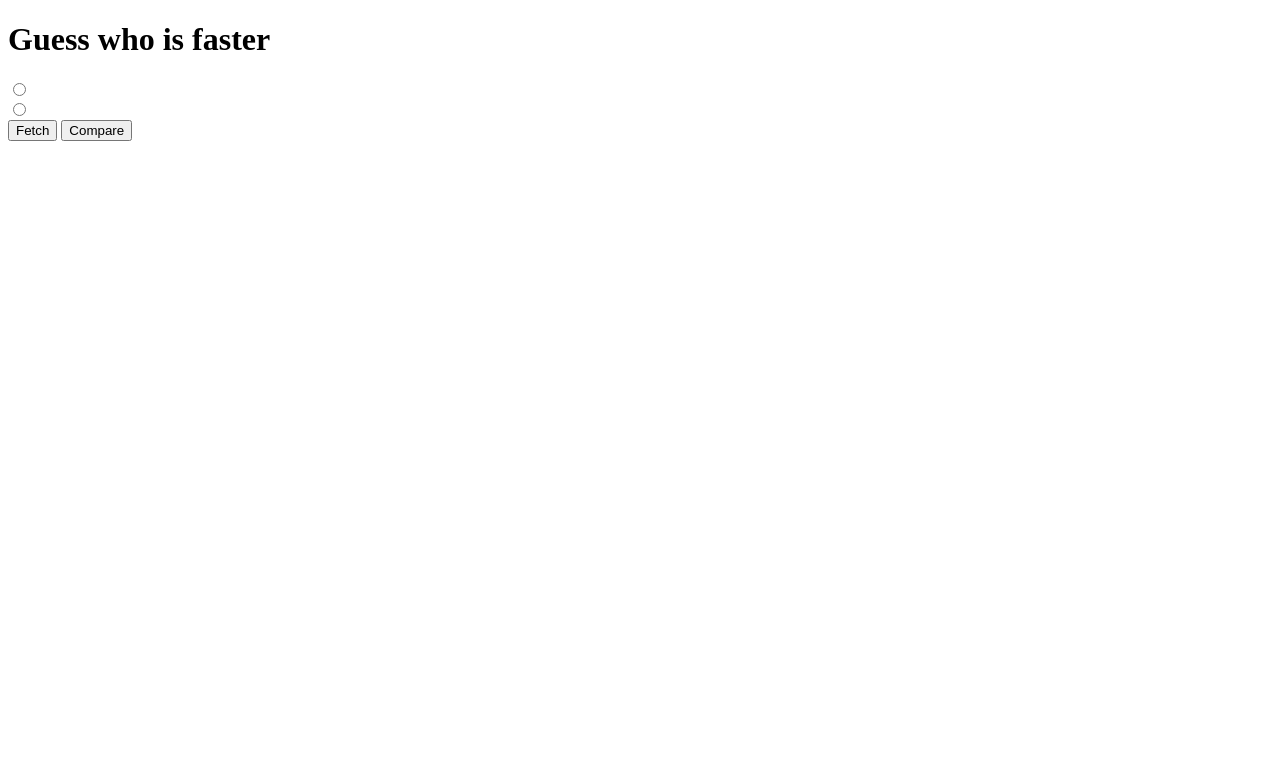
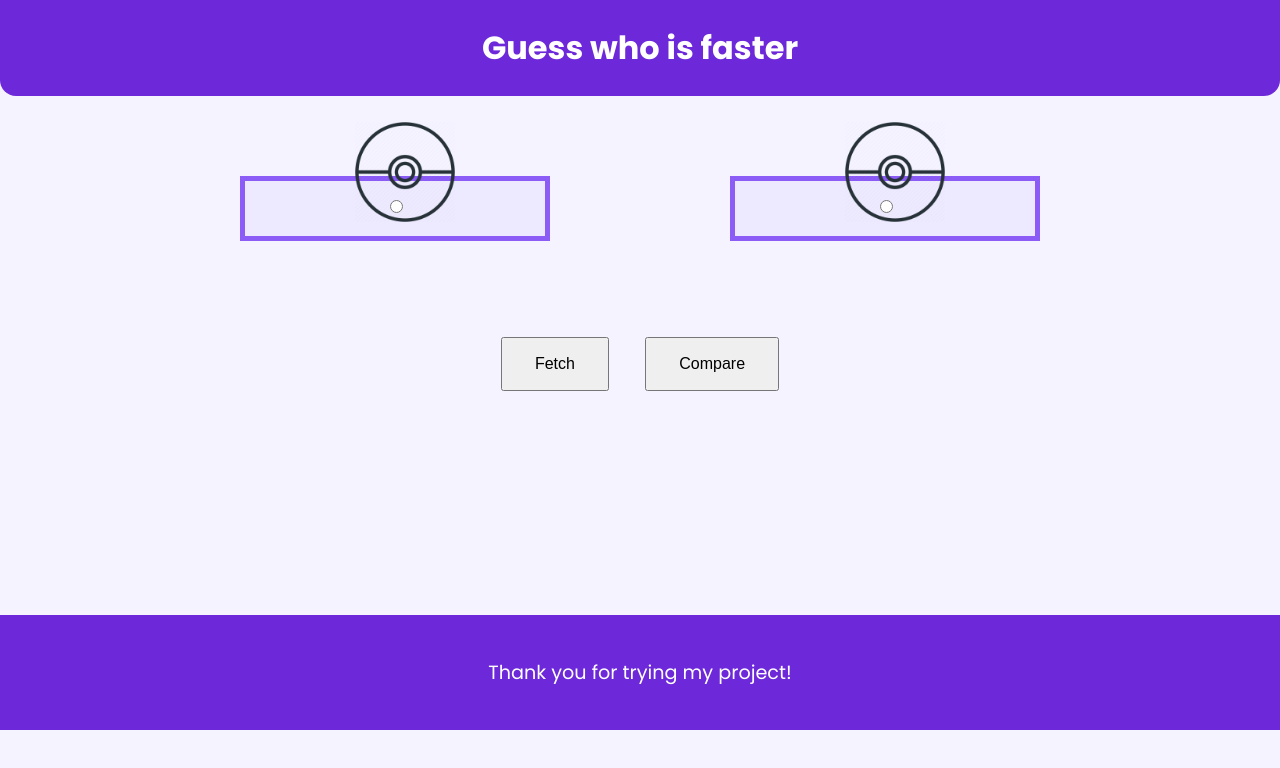
Before and after one commit to OMGATE23/pokemon-game, a plain HTML site: page index.html in a window 1280 px wide. Drawn offline with Linux system fonts and the light colour scheme; no server answers.

Commit message:
style: design of game

```diff
--- a/app.js
+++ b/app.js
@@ -9,6 +9,7 @@ const pokeLabel1 = document.querySelector("#pokemon-label-1");
 const pokeLabel2 = document.querySelector("#pokemon-label-2");
 const pokeImage1 = document.querySelector("#image-1")
 const pokeImage2 = document.querySelector("#image-2")
+const OutputDivDisplay = document.querySelector(".div-output")
 
 const serverURL = "https://pokeapi.co/api/v2/pokemon/";
 
@@ -104,8 +105,11 @@ function checkQuiz(strongerPokemon) {
   for (let value of formResults.values()) {
     if (value == strongerPokemon.pid) {
       outputDivResult.innerText = "You are correct";
+      OutputDivDisplay.style.backgroundColor = "green"
+      OutputDivDisplay.style.outline = "5px solid black"
     } else {
       outputDivResult.innerText = "You are wrong";
+      OutputDivDisplay.style.backgroundColor = "red"
     }
   }
 }
--- a/index.html
+++ b/index.html
@@ -4,23 +4,55 @@
     <meta charset="UTF-8">
     <meta http-equiv="X-UA-Compatible" content="IE=edge">
     <meta name="viewport" content="width=device-width, initial-scale=1.0">
+    <link rel="stylesheet" href="style.css">
     <title>Document</title>
 </head>
 <body>
 
+
+    <header>
         <h1>Guess who is faster</h1>
+    </header>
 
-    <!-- <img src="" alt="" id="image-1"> -->
 
-    <!-- <img src="" alt="" id="image-2"> -->
     <form id="quiz-form">
+        <div class="quiz-form-div">
+
+            <div class="poke-div-1">
+                <img src="./images/pokeball-bg.webp" alt="" class="pokeball-bg">
+                <div class="poke-input">
                     <input type="radio" name="Pokemon" value="0" ><span id="pokemon-label-1"><img src="" alt="" id="image-1"><div id="pokemon-1"></div></span>
+                </div>
+
+            </div>
+
+            <div class="poke-div-2">
+                <img src="./images/pokeball-bg.webp" alt="" class="pokeball-bg">
+                <div class="poke-input">
                     <input type="radio" name="Pokemon" value="1"><span id="pokemon-label-2"><img src="" alt="" id="image-2"><div id="pokemon-2"></div></span>
+                </div>
+
+            </div>
+        </div>
+
+
     </form>
+    <div class="div-button">
         <button id="fetch-button">Fetch</button>
-    <button id="check-button">Compare</button>
+        <button id="check-button">Compare</button></div>
+    <div class="final-btn"></div>
+
+    <div class="div-output">
         <div id="output"></div>
         <div id="output-result"></div>
+    </div>
+
+
+    <footer>
+        <p>
+            Thank you for trying my project!
+        </p>
+    </footer>
 
 
     <script src="./app.js"></script>
--- /dev/null
+++ b/style.css
@@ -0,0 +1,132 @@
+@import url('https://fonts.googleapis.com/css2?family=Poppins:wght@300;400;500;600;700;800;900&display=swap');
+
+
+:root {
+    --violet-50: #f5f3ff;
+    --violet-100: #ede9fe;
+    --violet-200: #ddd6fe;
+    --violet-400: #a78bfa;
+    --violet-500: #8b5cf6;
+    --violet-600: #7c3aed;
+    --violet-700: #6d28d9;
+    --gray-800: #1f2937;
+    /* outline: 2px solid black; */
+}
+
+body {
+    font-family: 'Poppins', sans-serif;
+    border: 0;
+    margin: 0;
+    background-color: var(--violet-50);
+}
+
+h1 {
+    margin: 0;
+    border: 0;
+    text-align: center;
+}
+
+
+header {
+    color: white;
+    background-color: var(--violet-700);
+    padding-top: 1.5rem;
+    padding-bottom: 1.5rem;
+    border-bottom-left-radius: 1rem;
+    border-bottom-right-radius: 1rem;
+ }
+#pokemon-1,
+#pokemon-2 {
+    margin-top: 1rem;
+}
+
+
+#image-1,
+#image-2 {
+    margin: auto;
+    margin-top: 2rem;
+
+
+    /* outline: 2px solid black; */
+}
+
+.quiz-form-div {
+    display: flex;
+    justify-content: space-between;
+    align-items: center;
+    max-width: 800px;
+    margin: auto;
+    margin-top: 5rem;
+}
+
+
+.poke-div-1,
+.poke-div-2 {
+    /* outline: 2px solid red; */
+    width: 300px;
+    text-align: center;
+    background-color: var(--violet-100);
+    border: 5px solid var(--violet-500);
+    position: relative;
+    z-index: 0;
+
+}
+
+.pokeball-bg {
+    position: absolute;
+    max-width: 100px;
+    right:30%;
+    bottom: 25%;
+    z-index: 1;
+}
+
+.div-button {
+    margin-top: 5rem;
+    text-align: center;
+}
+
+button {
+    padding: 1rem 2rem;
+    margin: 1rem;
+    font-size: 1rem;
+
+
+}
+
+.poke-input {
+    position: relative;
+    z-index: 2;
+}
+
+.div-output {
+    margin: auto;
+    text-align: center;
+    font-weight: bold;
+    max-width: 300px;
+    padding: 1rem;
+    margin-top: 1rem;
+}
+
+footer {
+    background-color: var(--violet-700);
+    padding-top: 1.5rem;
+    padding-bottom: 1.5rem;
+    margin-top: 10rem;
+    text-align: center;
+    color: white;
+    font-size: larger;
+}
+
+@media (max-width: 650px) {
+    .quiz-form-div {
+        flex-direction: column;
+    }
+
+    .poke-div-2 {
+        margin-top: 2rem;
+    }
+
+    .div-button {
+        margin-top: 2rem;
+    }
+}
```
Also changed, not shown: images/pokeball-bg.webp (added). Lines whose indentation alone changed are shown as unchanged.
